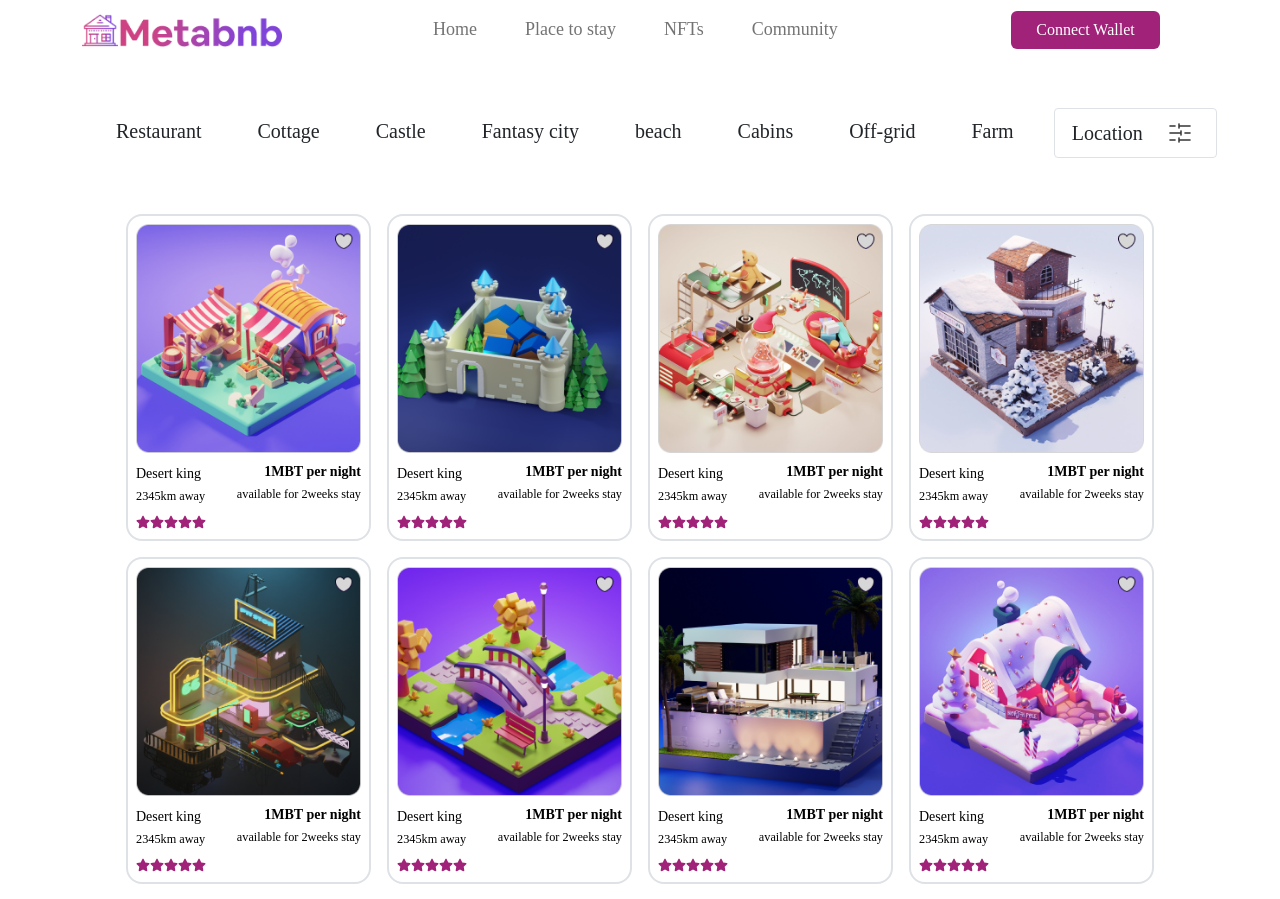
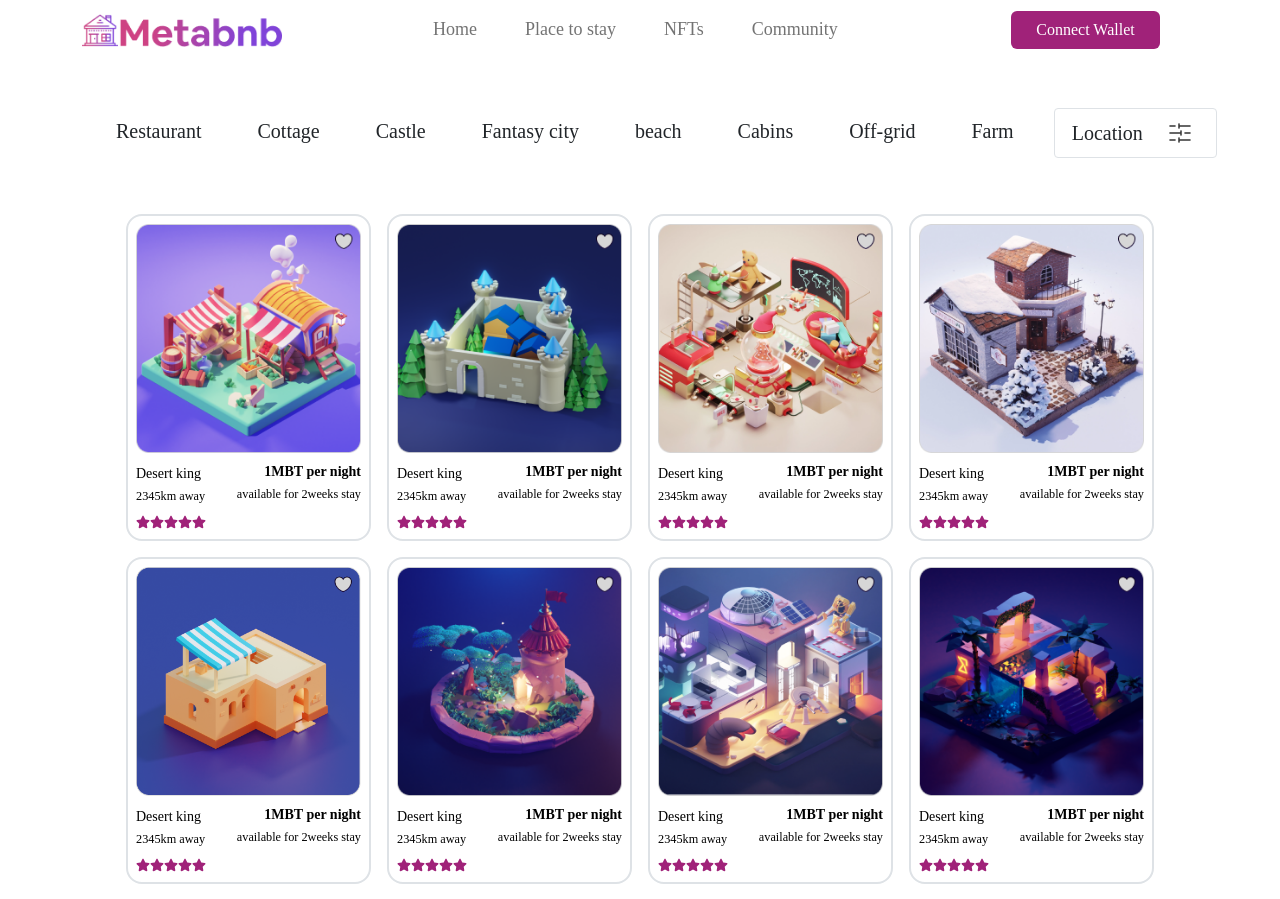
Before and after one commit to aipohruth/zurimeta, a React (Create React App) app: page /placetostay in a window 1280 px wide. Shown: the top 899 px of the page. Built offline with nearby package versions, Linux system fonts and the light colour scheme; a web font is replaced by a local one.

Commit message:
Update Data.js

```diff
--- a/src/components/Data.js
+++ b/src/components/Data.js
@@ -86,6 +86,62 @@ export const showData2 = [
         time: "available for 2weeks stay",
         logo: "w4.png"
       },
+     {
+      title: "Desert king",
+      price: "1MBT per night",
+      distance: "2345km away",
+      time: "available for 2weeks stay",
+      logo: "h1.png"
+    },
+    {
+        title: "Desert king",
+        price: "1MBT per night",
+        distance: "2345km away",
+        time: "available for 2weeks stay",
+        logo: "h2.png"
+      },
+      {
+        title: "Desert king",
+        price: "1MBT per night",
+        distance: "2345km away",
+        time: "available for 2weeks stay",
+        logo: "h3.png"
+      },
+      {
+        title: "Desert king",
+        price: "1MBT per night",
+        distance: "2345km away",
+        time: "available for 2weeks stay",
+        logo: "h4.png"
+      },
+      {
+        title: "Desert king",
+        price: "1MBT per night",
+        distance: "2345km away",
+        time: "available for 2weeks stay",
+        logo: "h5.png"
+      },
+      {
+        title: "Desert king",
+        price: "1MBT per night",
+        distance: "2345km away",
+        time: "available for 2weeks stay",
+        logo: "h6.png"
+      },
+      {
+        title: "Desert king",
+        price: "1MBT per night",
+        distance: "2345km away",
+        time: "available for 2weeks stay",
+        logo: "h7.png"
+      },
+      {
+        title: "Desert king",
+        price: "1MBT per night",
+        distance: "2345km away",
+        time: "available for 2weeks stay",
+        logo: "h8.png"
+      },
       {
         title: "Desert king",
         price: "1MBT per night",
```
